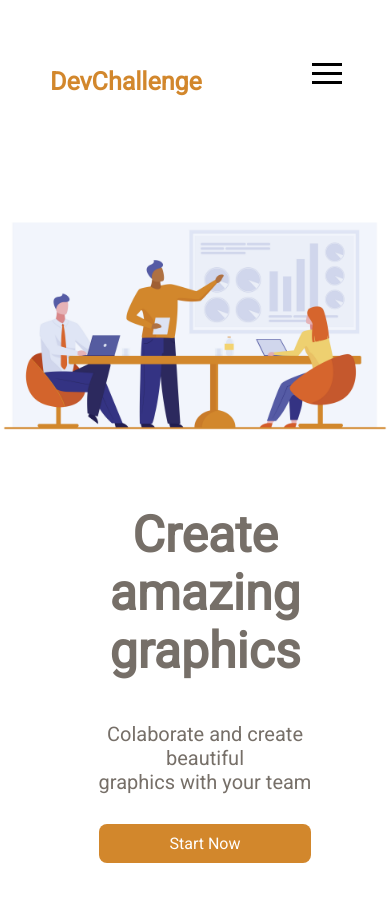
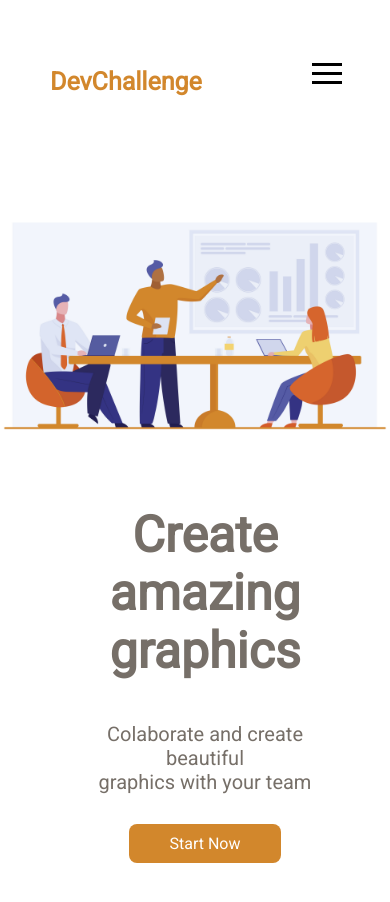
Before and after one commit to igornj/AmazingGraph, a plain HTML site: page index.html in a window 390 px wide. Drawn offline with Linux system fonts and the light colour scheme.

Commit message:
Add files via upload

```diff
--- a/style.css
+++ b/style.css
@@ -210,4 +210,11 @@ a[href="https"]:hover{ /*hover das tags a que possuem https*/
 
     }
 
+    a[href="https"]{ /*tags a que possuem https*/
+        padding: 10px 40px;
+        border-radius: 8px;
+
+
+    }
+
 }
```
